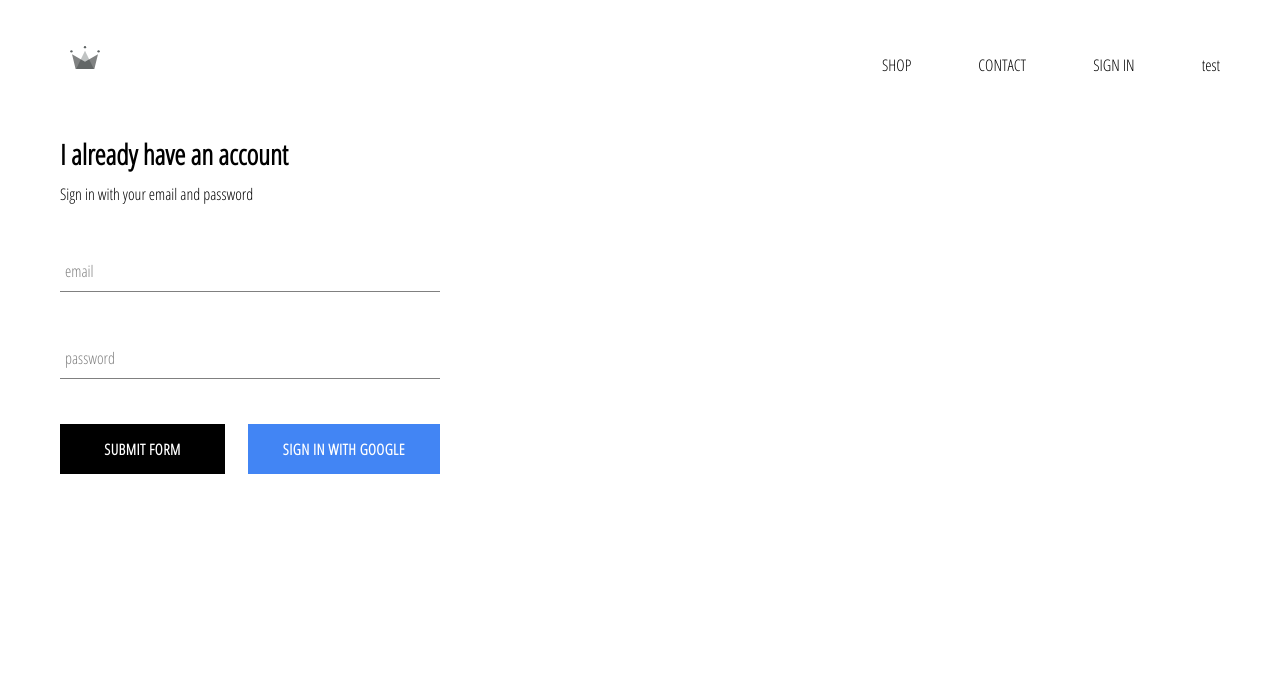
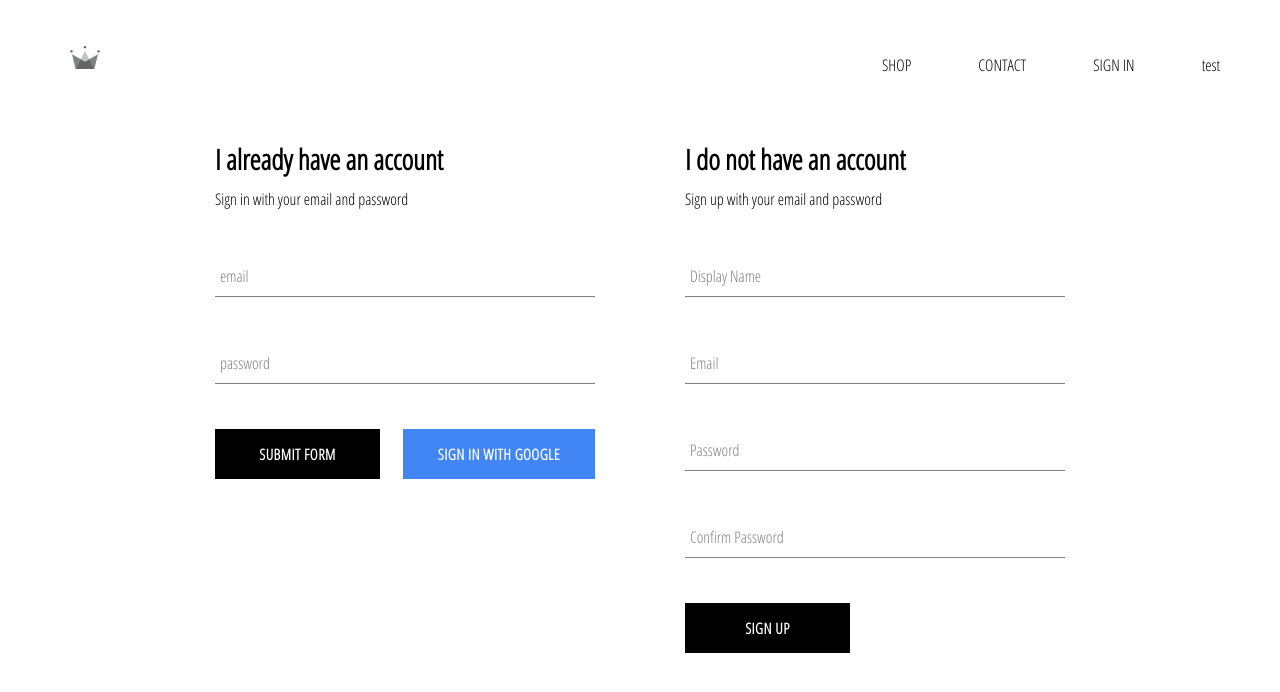
Before and after one commit to damla/react-ecommerce-tutorial, a React (Create React App) app: page /signin in a window 1280 px wide. Shown: the top 692 px of the page. Built offline with nearby package versions, Linux system fonts and the light colour scheme; no server answers.

Commit message:
implemented firebase utils and sign up component

```diff
--- a/src/App.js
+++ b/src/App.js
@@ -35,10 +35,11 @@
               ...snapshot.data(),
             },
           });
+
+          console.log(this.state);
         });
-      } else {
-        this.setState({ currentUser: userAuth });
       }
+      this.setState({ currentUser: userAuth });
     });
   }
 
--- /dev/null
+++ b/src/components/sign-up/sign-up.component.jsx
@@ -0,0 +1,100 @@
+import React from "react";
+
+import FormInput from "../form-input/form-input.component";
+import CustomButton from "../custom-button/custom-button.component";
+
+import { auth, createUserProfileDocument } from "../../firebase/firebase.utils";
+
+import "./sign-up.styles.scss";
+
+export default class SignUp extends React.Component {
+  constructor() {
+    super();
+    this.state = {
+      displayName: "",
+      email: "",
+      password: "",
+      confirmPassword: "",
+    };
+  }
+
+  handleSubmit = async (event) => {
+    event.preventDefault();
+    const { displayName, email, password, confirmPassword } = this.state;
+
+    if (password !== confirmPassword) {
+      alert("password don't match");
+      return;
+    }
+
+    try {
+      const { user } = await auth.createUserWithEmailAndPassword(
+        email,
+        password
+      );
+
+      await createUserProfileDocument(user, { displayName });
+
+      // formu temizlemek icin
+      this.state = {
+        displayName: "",
+        email: "",
+        password: "",
+        confirmPassword: "",
+      };
+    } catch (error) {
+      console.error(error);
+    }
+  };
+
+  handleChange = (event) => {
+    const { name, value } = event.target;
+
+    this.setState({ [name]: value });
+  };
+
+  render() {
+    const { displayName, email, password, confirmPassword } = this.state;
+    return (
+      <div className="sign-up">
+        <h2 className="title">I do not have an account</h2>
+        <span>Sign up with your email and password</span>
+        <form className="sign-up-form" onSubmit={this.handleSubmit}>
+          <FormInput
+            type="text"
+            name="displayName"
+            value={displayName}
+            onChange={this.handleChange}
+            label="Display Name"
+            required
+          />
+          <FormInput
+            type="email"
+            name="email"
+            value={email}
+            onChange={this.handleChange}
+            label="Email"
+            required
+          />
+          <FormInput
+            type="password"
+            name="password"
+            value={password}
+            onChange={this.handleChange}
+            label="Password"
+            required
+          />
+          <FormInput
+            type="password"
+            name="confirmPassword"
+            value={confirmPassword}
+            onChange={this.handleChange}
+            label="Confirm Password"
+            required
+          />
+          <CustomButton type="submit">SIGN UP </CustomButton>
+        </form>
+      </div>
+    );
+  }
+}
--- /dev/null
+++ b/src/components/sign-up/sign-up.styles.scss
@@ -0,0 +1,9 @@
+.sign-up {
+  display: flex;
+  flex-direction: column;
+  width: 380px;
+}
+
+.title {
+  margin: 10px 0;
+}
--- a/src/firebase/firebase.utils.js
+++ b/src/firebase/firebase.utils.js
@@ -1,6 +1,6 @@
 import firebase from "firebase/app";
-import 'firebase/firestore';
-import 'firebase/auth';
+import "firebase/firestore";
+import "firebase/auth";
 
 const config = {
   apiKey: "AIzaSyATsaO4mbq4arGJb5HOFi6wkcIhJY-Ze64",
@@ -9,17 +9,17 @@
   projectId: "ecommerce-db-e707e",
   storageBucket: "ecommerce-db-e707e.appspot.com",
   messagingSenderId: "427532124034",
-    appId: "1:427532124034:web:96f4cf4ddf7ab24658999b"
-}
+  appId: "1:427532124034:web:96f4cf4ddf7ab24658999b",
+};
 // additional daha sonra signup icin kullanilabilir
-export const createUserProfileDocument = async ( userAuth, additionalData ) => {
-
-    if(!userAuth) return; // if it doesnt exist, return nothing
+export const createUserProfileDocument = async (userAuth, additionalData) => {
+  if (!userAuth) return; // if it doesnt exist, return nothing
 
   const userRef = firestore.doc(`users/${userAuth.uid}`); // random userID
   const snapShot = await userRef.get();
 
-    if(!snapShot.exists) { // data yoksa yeni kullanici yarat
+  if (!snapShot.exists) {
+    // data yoksa yeni kullanici yarat
 
     const { displayName, email } = userAuth;
     const createdAt = new Date();
@@ -29,15 +29,15 @@
         displayName,
         email,
         createdAt,
-                ...additionalData
-            })
+        ...additionalData,
+      });
     } catch (error) {
-            console.log('error creating user', error.message);
+      console.log("error creating user", error.message);
     }
   }
 
   return userRef;
-}
+};
 
 /* fireStore returns two types of object => references & snapshots [mutlaka obje return eder]
  *
@@ -63,7 +63,7 @@
 export const firestore = firebase.firestore(); // db
 
 const provider = new firebase.auth.GoogleAuthProvider();
-provider.setCustomParameters({ prompt: 'select_account' });
+provider.setCustomParameters({ prompt: "select_account" });
 export const signInWithGoogle = () => auth.signInWithPopup(provider);
 
 export default firebase;
--- a/src/pages/sign-in-and-sign-up/sign-in-and-sign-up.component.jsx
+++ b/src/pages/sign-in-and-sign-up/sign-in-and-sign-up.component.jsx
@@ -1,15 +1,17 @@
-import React from 'react';
+import React from "react";
 
-import SignIn from '../../components/sign-in/sign-in.component';
+import SignIn from "../../components/sign-in/sign-in.component";
+import SignUp from "../../components/sign-up/sign-up.component";
 
-import './sign-in-and-sign-up.styles.scss';
+import "./sign-in-and-sign-up.styles.scss";
 
 const SignInAndSignUpPage = () => {
-    return (
-        <div className='sign-in-and-sign-up'>
-            <SignIn/>
-        </div>
-    )
-}
+  return (
+    <div className="sign-in-and-sign-up">
+      <SignIn />
+      <SignUp />
+    </div>
+  );
+};
 
 export default SignInAndSignUpPage;
--- a/src/pages/sign-in-and-sign-up/sign-in-and-sign-up.styles.scss
+++ b/src/pages/sign-in-and-sign-up/sign-in-and-sign-up.styles.scss
@@ -0,0 +1,6 @@
+.sign-in-and-sign-up {
+  width: 850px;
+  display: flex;
+  justify-content: space-between;
+  margin: 30px auto;
+}
```
Lines whose indentation alone changed are shown as unchanged.
